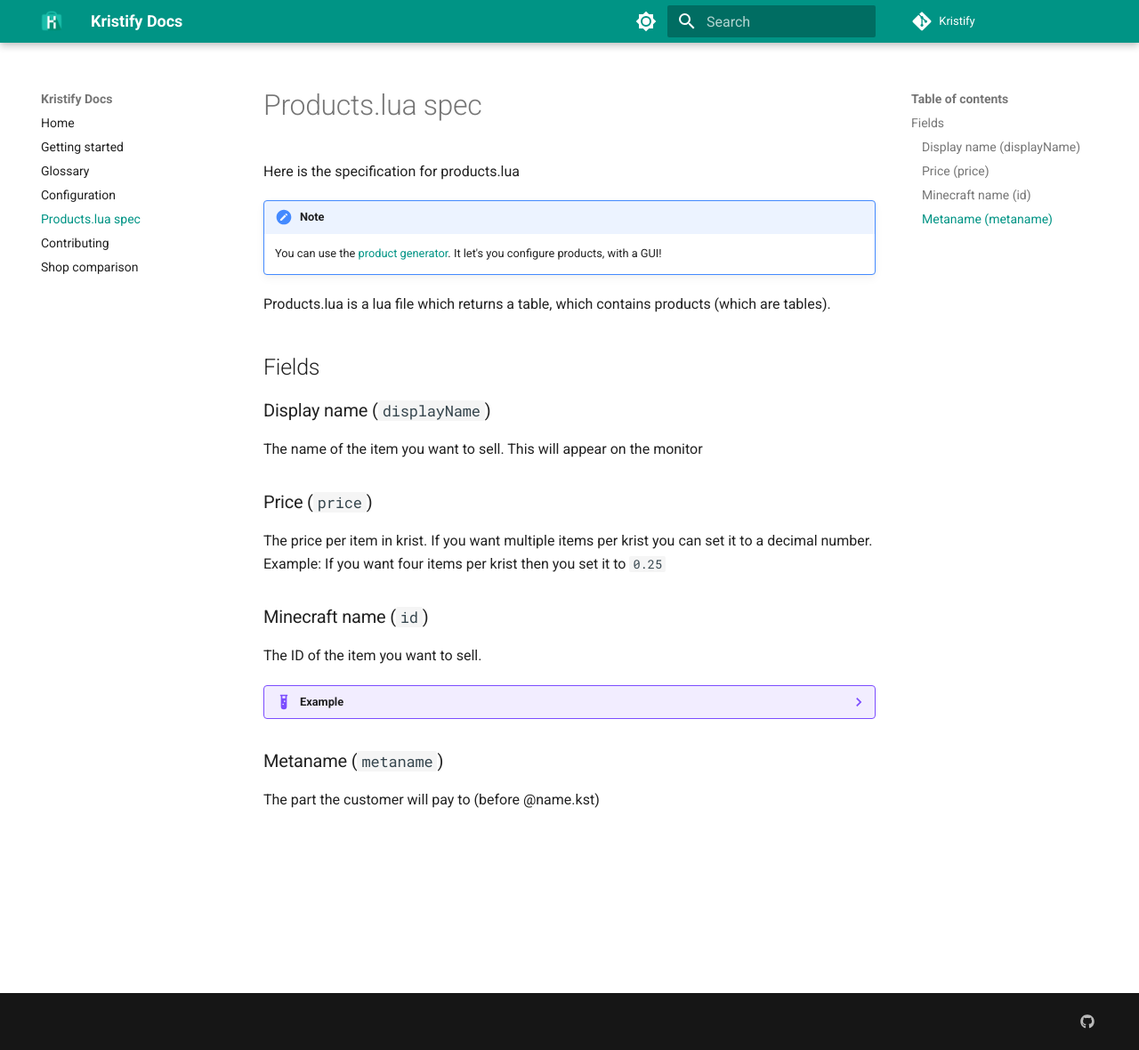
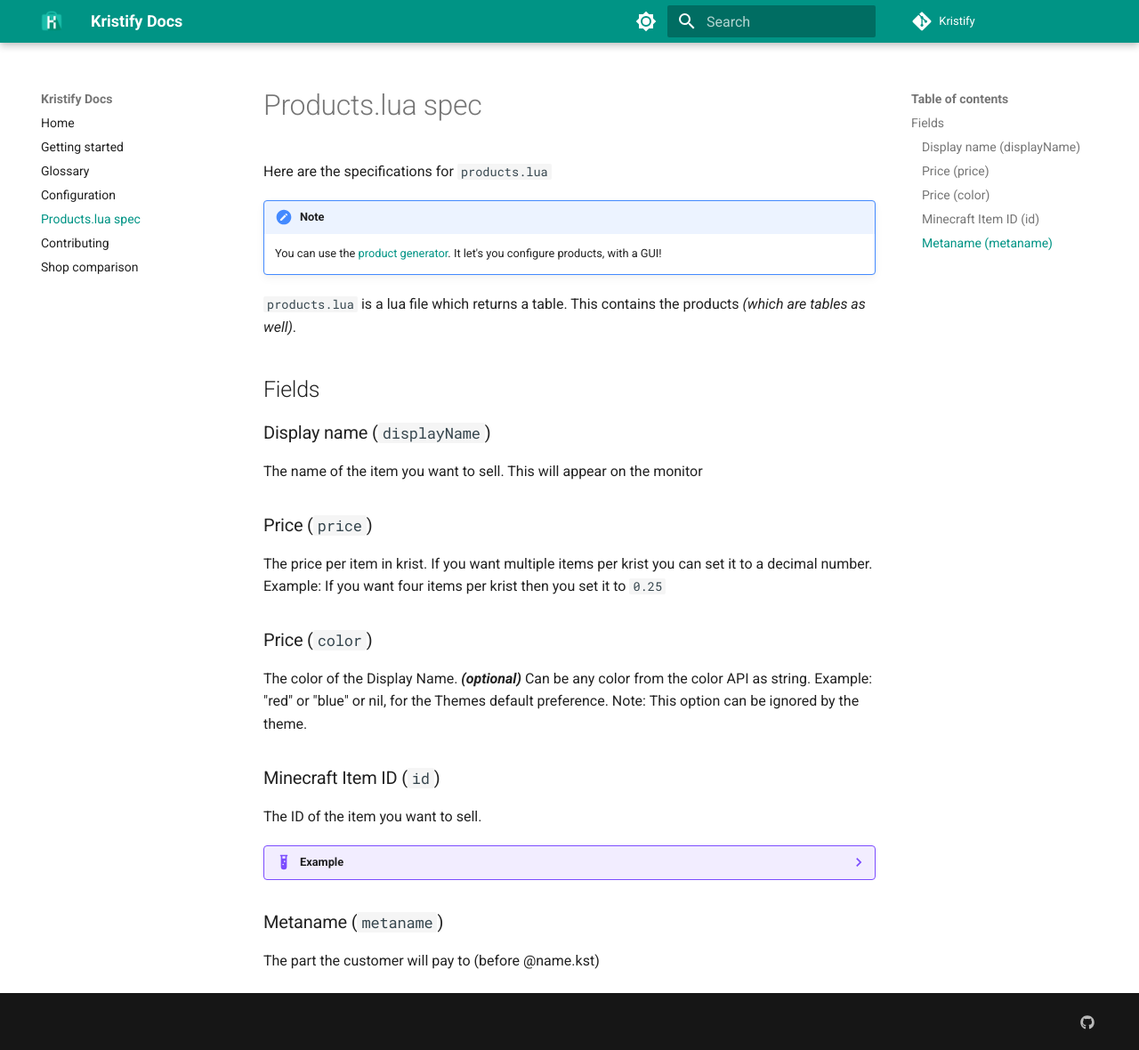
Before and after one commit to Kristify/docs, an MkDocs documentation site: the page built from docs/e_product-spec.md, in a window 1280 px wide and 1180 px high. Shown: the whole window at 89% size. Built offline with MkDocs 1.6.1 and Material for MkDocs 9.7.7, drawn with Linux system fonts in a browser that asks for light colours; comment, search, counter and statistics services are not loaded.

Commit message:
Productgen now has the color option
Note: older product generations still work, as the colors field is optional!

```diff
--- a/docs/e_product-spec.md
+++ b/docs/e_product-spec.md
@@ -1,12 +1,12 @@
 # Products.lua spec
 
-Here is the specification for products.lua
+Here are the specifications for `products.lua`
 
 !!! note
     You can use the [product generator](https://kristify.madefor.cc/productgen).
     It let's you configure products, with a GUI!
 
-Products.lua is a lua file which returns a table, which contains products (which are tables).
+`products.lua` is a lua file which returns a table. This contains the products *(which are tables as well)*.
 
 ## Fields
 
@@ -19,7 +19,13 @@
 The price per item in krist. If you want multiple items per krist you can set it to a decimal number.
 Example: If you want four items per krist then you set it to `0.25`
 
-### Minecraft name (`id`)
+### Price (`color`)
+
+The color of the Display Name. _**(optional)**_ Can be any color from the color API as string.
+Example: "red" or "blue" or nil, for the Themes default preference.
+Note: This option can be ignored by the theme.
+
+### Minecraft Item ID (`id`)
 
 The ID of the item you want to sell.
 
--- a/docs/productgen/script.js
+++ b/docs/productgen/script.js
@@ -5,6 +5,7 @@
     return {
       displayName: '',
       price: 0,
+      color: 'nil',
       id: '',
       metaname: '',
       result: '',
@@ -17,6 +18,7 @@
 {
   displayName = "${this.displayName}",
   price = ${this.price},
+  color = ${this.color},
   id = "${this.id}",
   metaname = "${this.metaname}",
 }
```
Also changed, not shown: docs/d_configuration.md (+2 -2 lines), docs/productgen/index.html (+25 -2 lines).
